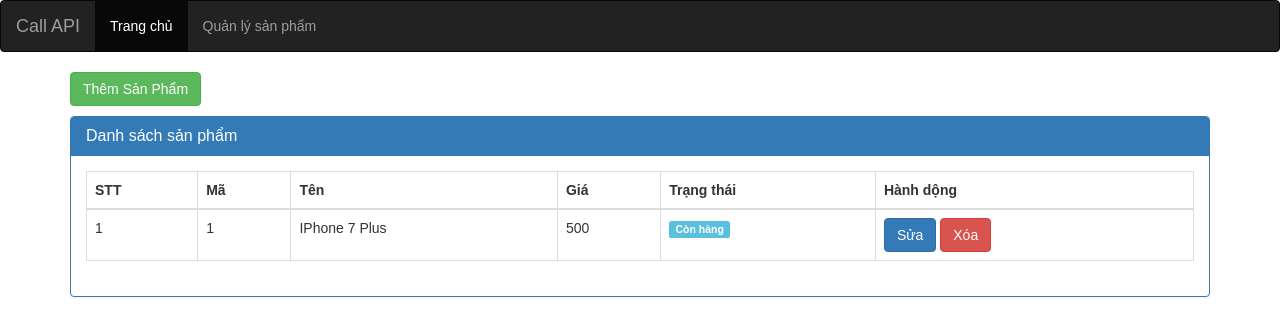
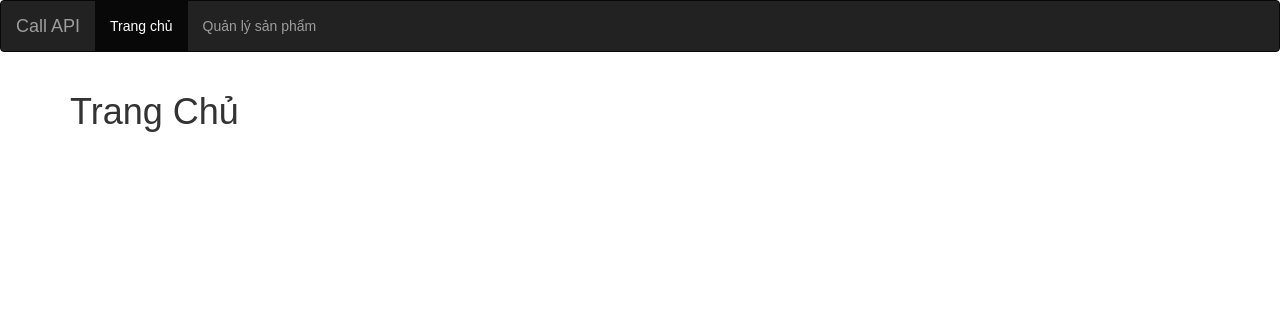
Before and after one commit to ino20ain01/ReactJS-Redux-Router-API, a React (Create React App) app: page / in a window 1280 px wide. Shown: the top 336 px of the page. Built offline with nearby package versions, Linux system fonts and the light colour scheme.

Commit message:
integrated Router for project

```diff
--- a/src/App.js
+++ b/src/App.js
@@ -1,27 +1,50 @@
-import React, {Component, Fragment} from 'react';
-import './App.css';
+import React, { Component, Fragment } from 'react'
+import { BrowserRouter as Router, Switch, Route } from 'react-router-dom'
+import routes from './routes'
+import './App.css'
 import Menus from './components/Menus/Menus'
 import ProductsList from './components/ProductsList/ProductsList'
 
 class App extends Component {
-    render() {
+
+    showContentMenus = routes => {
+        let result = []
+        if (routes.length) {
+            result = routes.map((route, index) => {
+                return (
+                    <Route
+                    key={ index }
+                    path={ route.path }
+                    exact={ route.exact }
+                    component={ route.main }
+                    />
+                );
+            })
+        }
+        return <Switch>{ result }</Switch>
+    }
+
+    render () {
         return (
+        <Router>
             <Fragment>
-                {/* MENU */}
-                <Menus />
+                { /* MENU */ }
+                <Menus/>
                 <div className="container">
-                     <div className="row">
-                         <div className="col-md-12">
-                             <button type="button" className="btn btn-success mb-10">
-                                 Thêm Sản Phẩm
-                             </button>
-                             <ProductsList />
-                         </div>
-                     </div>
+                    <div className="row">
+                        { /*<div className="col-md-12">*/ }
+                        { /*<button type="button" className="btn btn-success mb-10">*/ }
+                        { /*Thêm Sản Phẩm*/ }
+                        { /*</button>*/ }
+                        { /*<ProductsList />*/ }
+                        { /*</div>*/ }
+                        { this.showContentMenus(routes) }
+                    </div>
                 </div>
             </Fragment>
-        );
+        </Router>
+        )
     }
 }
 
-export default App;
+export default App
--- /dev/null
+++ b/src/pages/HomePage/HomePage.js
@@ -0,0 +1,13 @@
+import React, { Component } from 'react';
+
+class HomePage extends Component {
+    render() {
+        return (
+            <div className="container">
+                <h1>Trang Chủ</h1>
+            </div>
+        );
+    }
+}
+
+export default HomePage;
--- /dev/null
+++ b/src/pages/NotFoundPage/NotFoundPage.js
@@ -0,0 +1,15 @@
+import React, { Component } from 'react';
+
+class NotFoundPage extends Component {
+    render() {
+        return (
+            <div className="container">
+                <div className="alert alert-warning" role="alert">
+                    <strong>Warning 404!</strong> Không tìm thấy trang
+                </div>
+            </div>
+        );
+    }
+}
+
+export default NotFoundPage;
--- a/src/routes.js
+++ b/src/routes.js
@@ -0,0 +1,18 @@
+import React from 'react';
+import NotFoundPage from './pages/NotFoundPage/NotFoundPage';
+import HomePage from './pages/HomePage/HomePage';
+
+const routes = [
+    {
+        path: '/',
+        exact: true,
+        main: () => <HomePage />
+    },
+    {
+        path: '',
+        exact: false,
+        main: () => <NotFoundPage />
+    }
+];
+
+export default routes;
```
